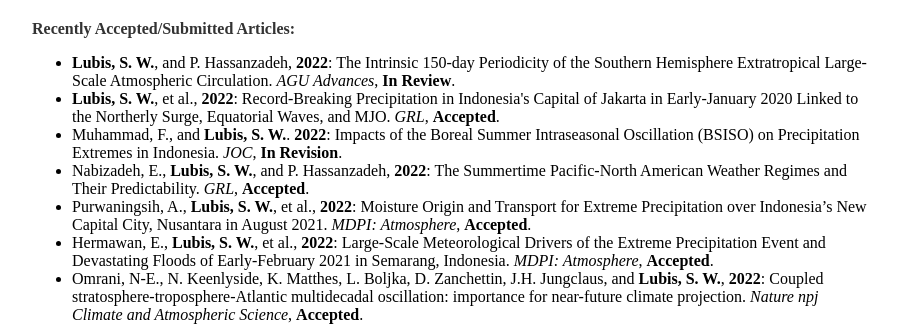
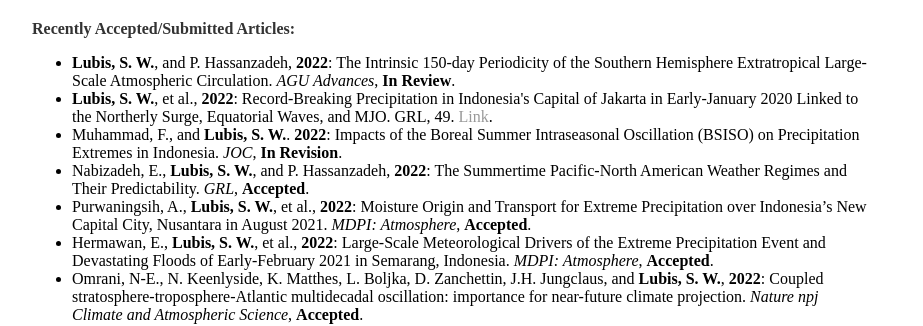
Before and after one commit to sandrolubis/sandrolubis.github.io, a Jekyll site: the page built from index.html, in a window 1280 px wide. Shown: the part 635-961 px from the top of the page, without its empty margins (276-1199 px from the left). Built offline with Jekyll 4.4.1, drawn with Linux system fonts in a browser that asks for light colours.

Commit message:
Update index.html

```diff
--- a/index.html
+++ b/index.html
@@ -50,7 +50,7 @@
 	<p class="ex", style="padding-top:30px"><font size=3><b>Recently Accepted/Submitted Articles:</b></p>
 		<ul class="ex">
 			<li><b>Lubis, S. W.</b>, and P. Hassanzadeh, <b>2022</b>: The Intrinsic 150-day Periodicity of the Southern Hemisphere Extratropical Large-Scale Atmospheric Circulation. <i>AGU Advances</i>, <b>In Review</b>.</li>
-			<li><b>Lubis, S. W.</b>, et al., <b>2022</b>: Record-Breaking Precipitation in Indonesia's Capital of Jakarta in Early-January 2020 Linked to the Northerly Surge, Equatorial Waves, and MJO. <i>GRL</i>, <b>Accepted</b>.</li>
+			<li><b>Lubis, S. W.</b>, et al., <b>2022</b>: Record-Breaking Precipitation in Indonesia's Capital of Jakarta in Early-January 2020 Linked to the Northerly Surge, Equatorial Waves, and MJO. GRL, 49. <a href="https://doi.org/10.1029/2022GL101513">Link</a>.</li>
 			<li>Muhammad, F., and <b>Lubis, S. W.</b>. <b>2022</b>: Impacts of the Boreal Summer Intraseasonal Oscillation (BSISO) on Precipitation Extremes in Indonesia</a>.<i> JOC</i>, <b>In Revision</b>.</li>
 			<li>Nabizadeh, E., <b>Lubis, S. W.</b>, and P. Hassanzadeh, <b>2022</b>: The Summertime Pacific-North American Weather Regimes and Their Predictability. <i>GRL</i>, <b>Accepted</b>.</li>
 			<li>Purwaningsih, A., <b>Lubis, S. W.</b>, et al., <b>2022</b>: Moisture Origin and Transport for Extreme Precipitation over Indonesia’s New Capital City, Nusantara in August 2021. <i>MDPI: Atmosphere</i>, <b>Accepted</b>.</li>
```
